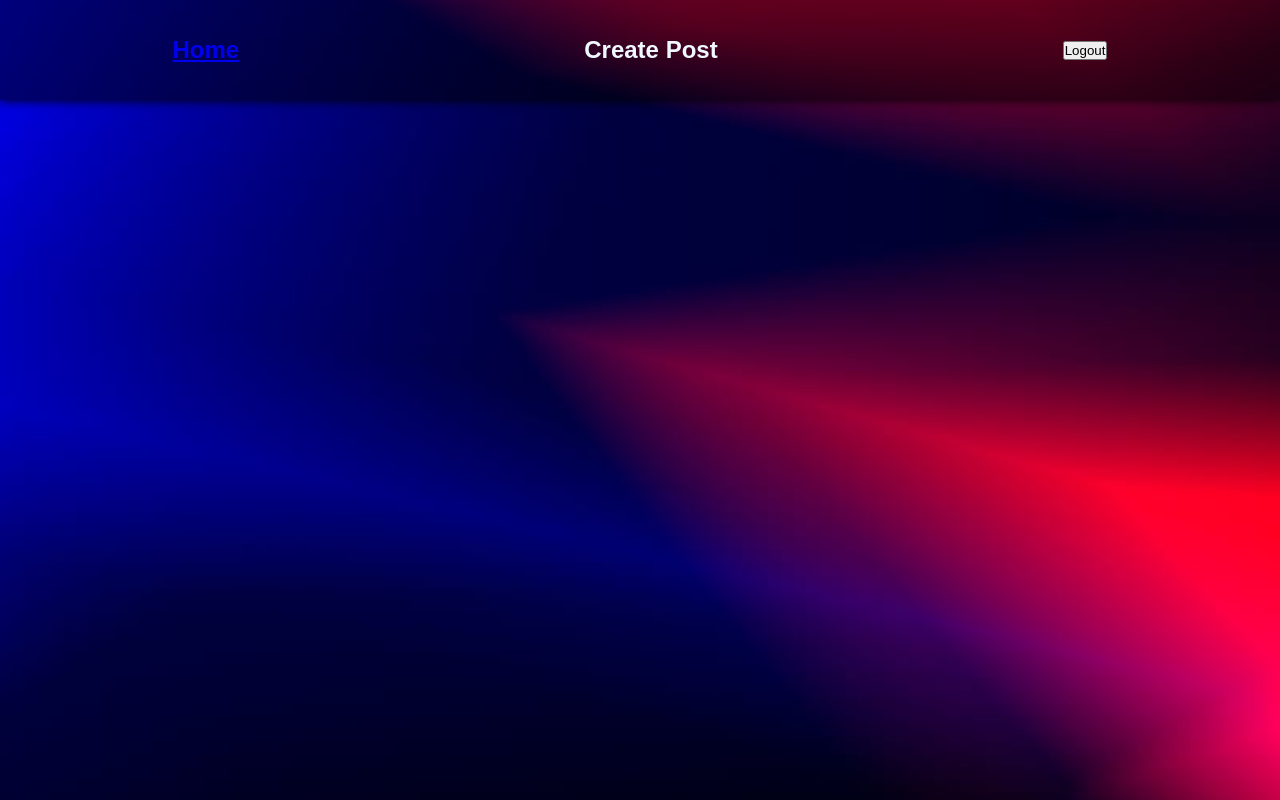
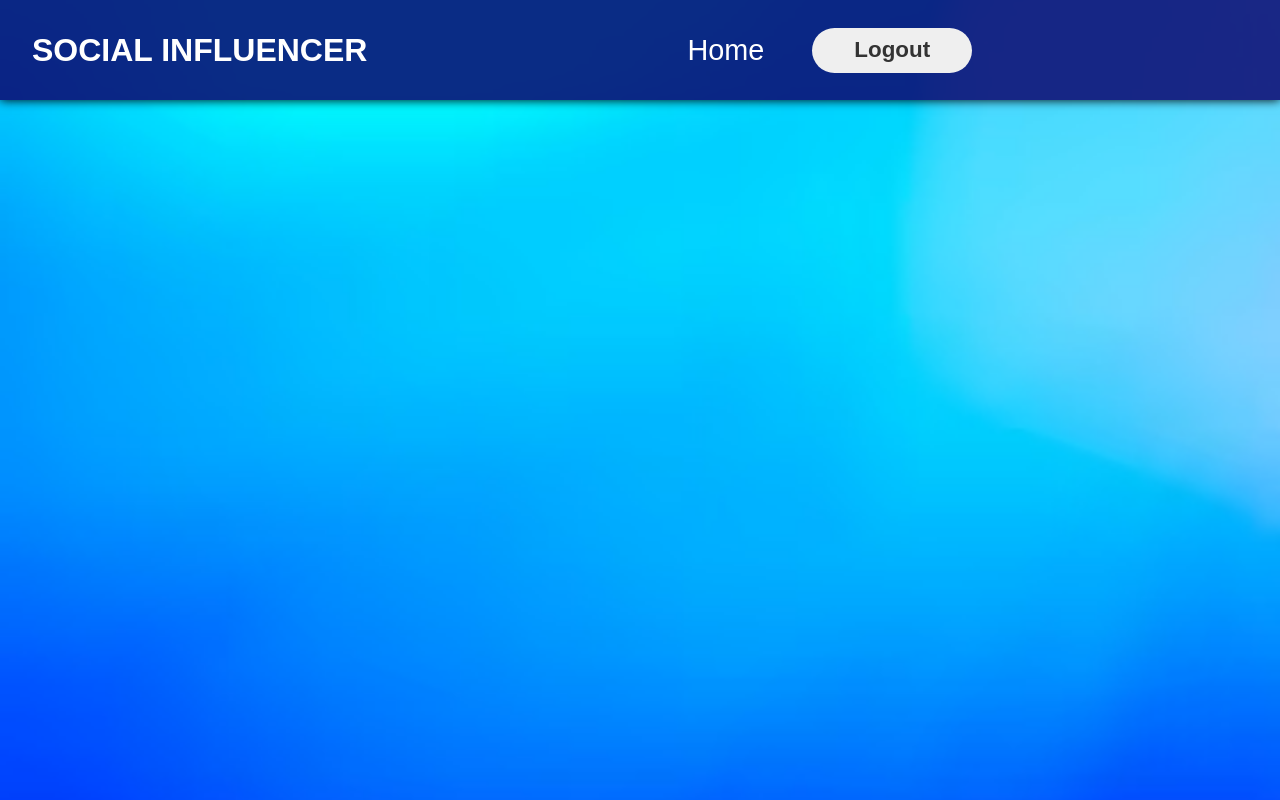
Before and after one commit to Anus-Ali-Khan/Social-media-App, a React (Create React App) app: page /createpost in a window 1280 px wide. Built offline with nearby package versions, Linux system fonts and the light colour scheme.

Commit message:
CreatePost page background and navbar added

```diff
--- a/src/pages/CreatePost/CreatePost.css
+++ b/src/pages/CreatePost/CreatePost.css
@@ -1,5 +1,5 @@
-.background {
-    background-image: url("../../assets/images/createpost.jpg");
+.createpostpage {
+    background-image: url("../../assets/images/blue.avif");
     height: 100vh;
     background-size: cover;
     background-repeat: no-repeat;
@@ -9,17 +9,45 @@
 .nav {
     width: 100%;
     height: 100px;
+    position: fixed;
     display: flex;
-    justify-content: space-around;
-    align-items: center;
-    position: fixed;
+    gap: 20rem;
     z-index: 99;
-    box-shadow: 0 0 10px #000;
-    background: rgba(0, 0, 0, 0.5);
-    color: aliceblue;
-
+    box-shadow: 0 0 10px #000000;
+    background: rgba(13, 3, 109, 0.836);
+    color: white;
 }
 
-.nav h2 Link {
+.logo {
+    margin-left: 2rem;
+    margin-top: 2rem;
+}
+
+.nav .clicks {
+    display: flex;
+    align-items: center;
+    justify-content: center;
+    gap: 3rem;
+}
+
+.nav .clicks a {
+    color: white;
+    font-size: 1.8rem;
     text-decoration: none;
 }
+
+.clicks .btn {
+    width: 10rem;
+    height: 45px;
+    border: none;
+    border-radius: 40px;
+    cursor: pointer;
+    font-size: 1.4rem;
+    color: #333;
+    font-weight: 600;
+}
+
+.clicks .btn:hover {
+    background-color: orangered;
+    color: white;
+}
--- a/src/pages/CreatePost/CreatePost.js
+++ b/src/pages/CreatePost/CreatePost.js
@@ -6,11 +6,16 @@ import { Link } from 'react-router-dom';
 
 function CreatePost() {
 
-    return <div className='background'>
+    return <div className='createpostpage'>
         <div className='nav'>
-            <h2><Link to='/'>Home</Link></h2>
-            <h2>Create Post</h2>
-            <button>Logout</button>
+            <h1 className='logo'>SOCIAL INFLUENCER</h1>
+            <div className='clicks'>
+                <p><Link to='/'>Home</Link></p>
+                <button className='btn'>Logout</button>
+            </div>
+        </div>
+        <div className=''>
+
         </div>
     </div>
 }
```
Also changed, not shown: src/assets/images/blue.avif (added), src/assets/images/pink-blue-swirl-gradient_78370-261.avif (deleted).
